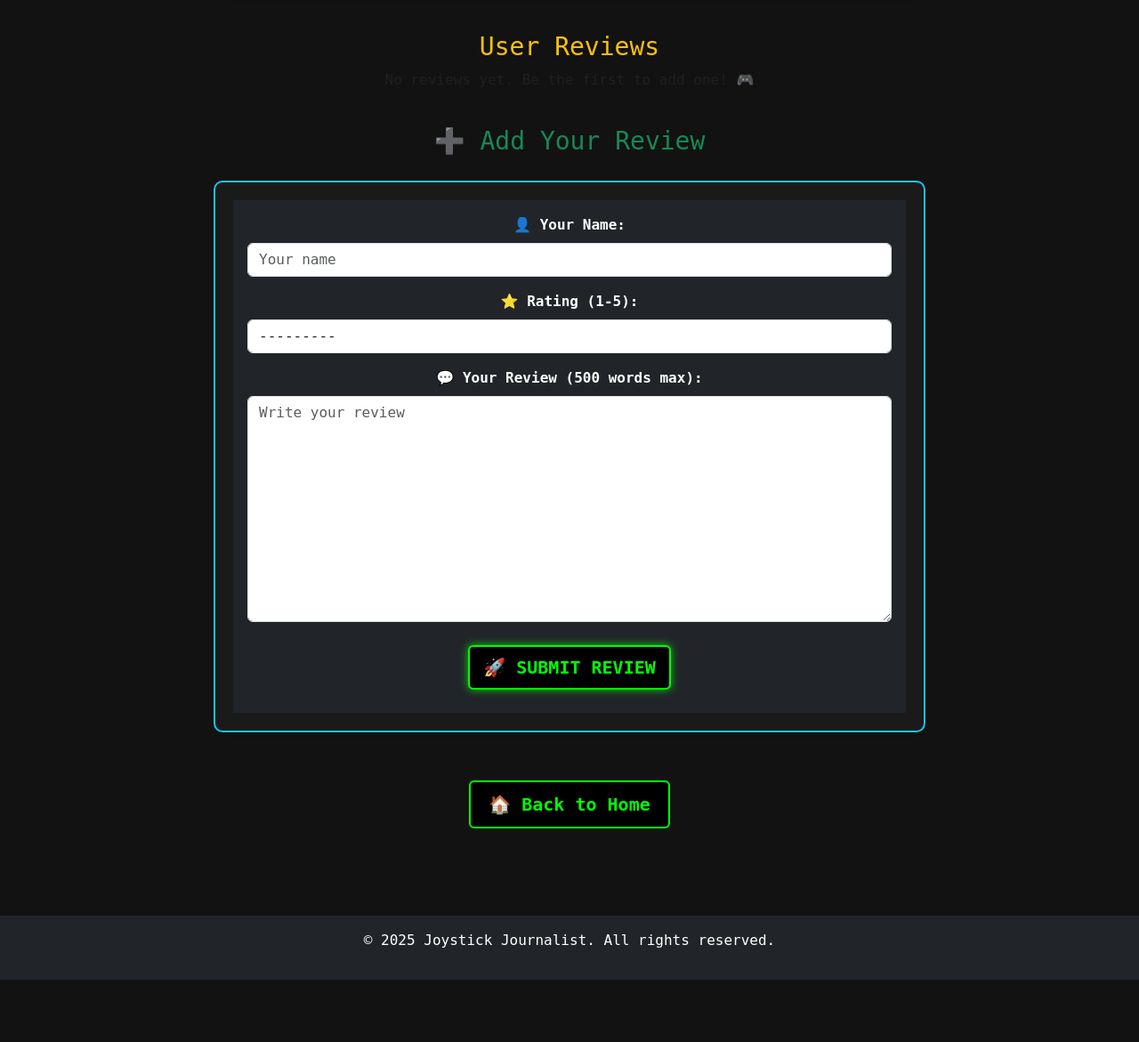
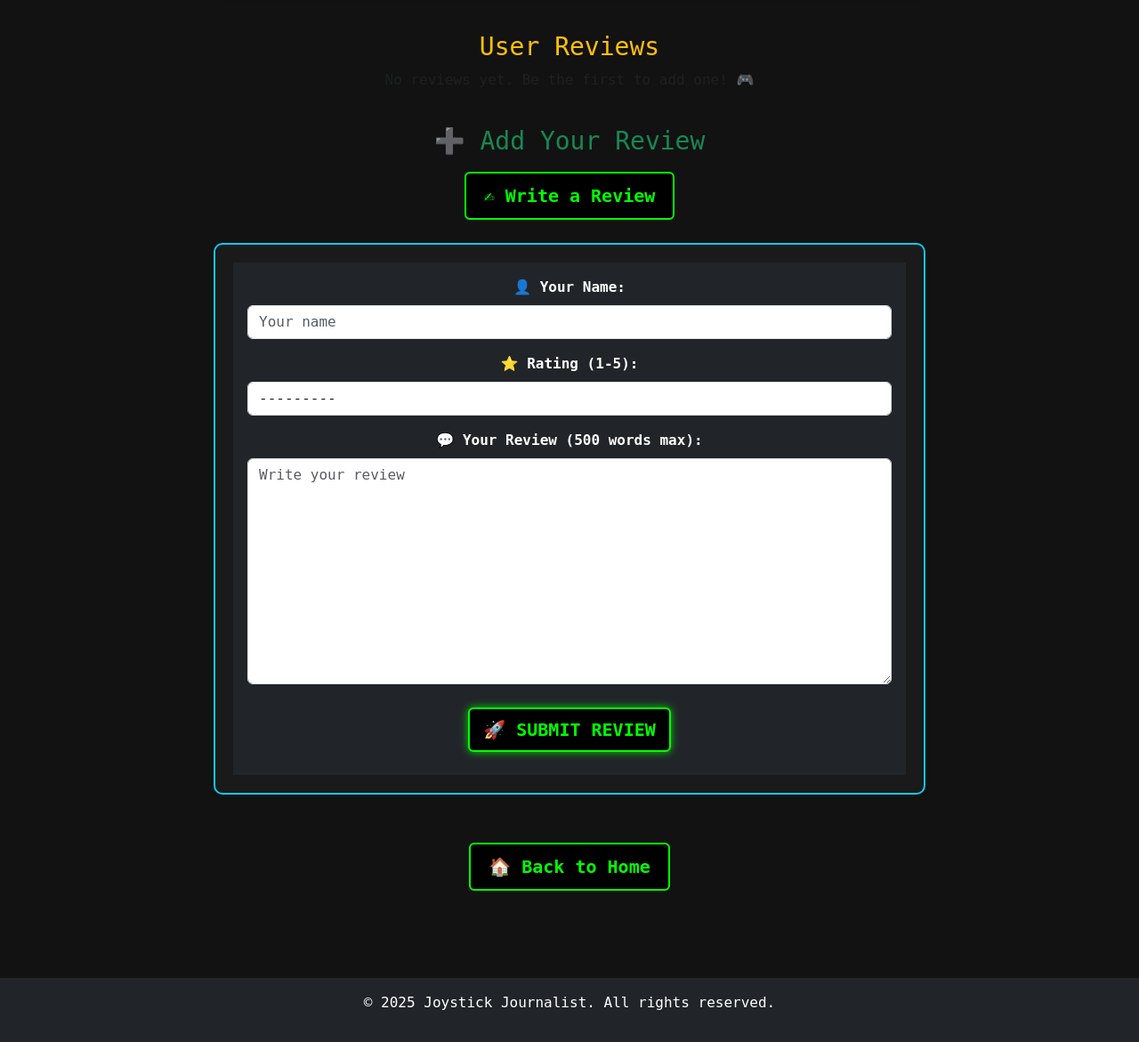
Before and after one commit to KC-85/Joystick_Journalist, a Django app: template reviews/templates/reviews/review_page.html in a window 1280 px wide. Shown: the part 514-1685 px from the top of the page at 89% size. Before the commit the page ends 1615 px from the top, so only its background shows below. Run offline with Django 4.2, Linux system fonts and the light colour scheme; the template is opened without the code that fills it: values that come from a table or form of the project are taken from there, others are empty.

Commit message:
Add button in order to add review

```diff
--- a/reviews/templates/reviews/review_page.html
+++ b/reviews/templates/reviews/review_page.html
@@ -38,7 +38,13 @@
 
     <!-- Add Review Form -->
     <h3 class="mt-4 text-success">➕ Add Your Review</h3>
-    <div class="card shadow-sm border-info">
+
+    <!-- Button to Toggle Form -->
+    <div class="text-center">
+        <button id="toggle-review-form" class="btn btn-primary">✍ Write a Review</button>
+    </div>
+
+    <div class="card shadow-sm border-info mt-3">
         <div class="card-body bg-dark text-white">
             <form method="POST">
                 {% csrf_token %}
```
